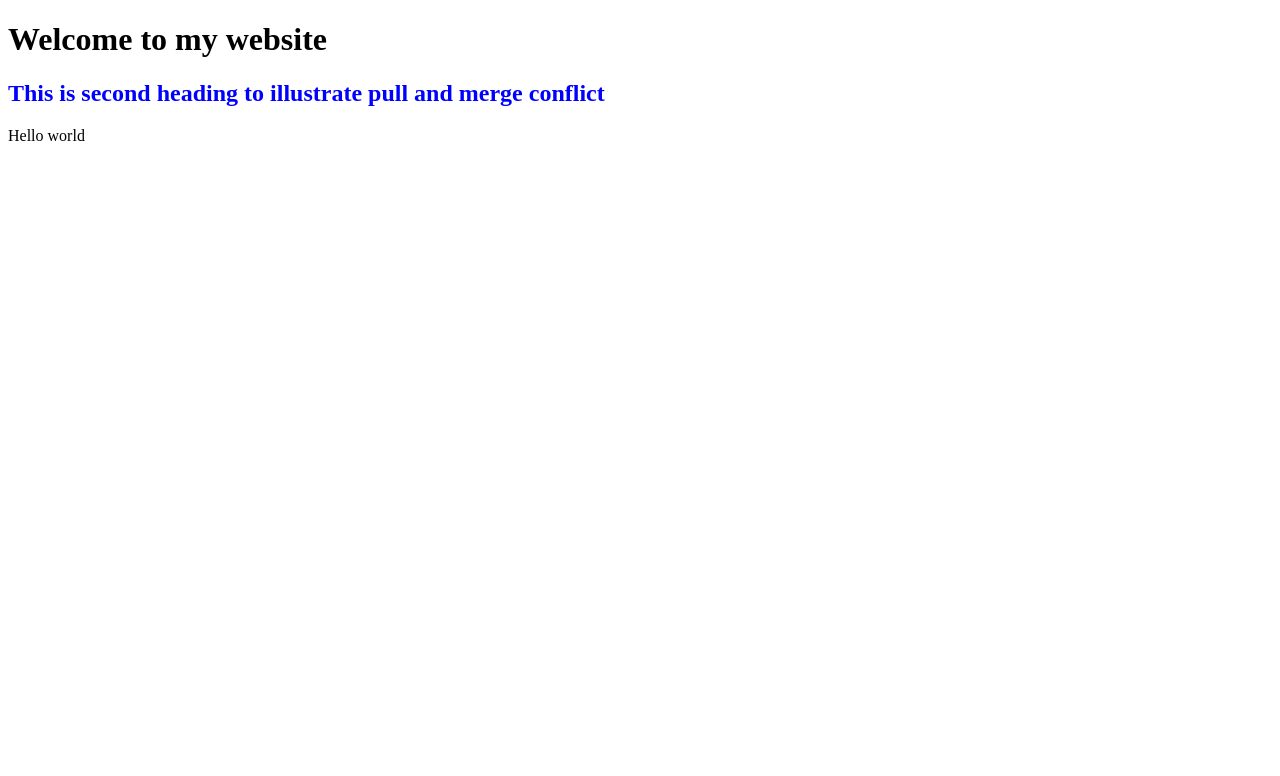
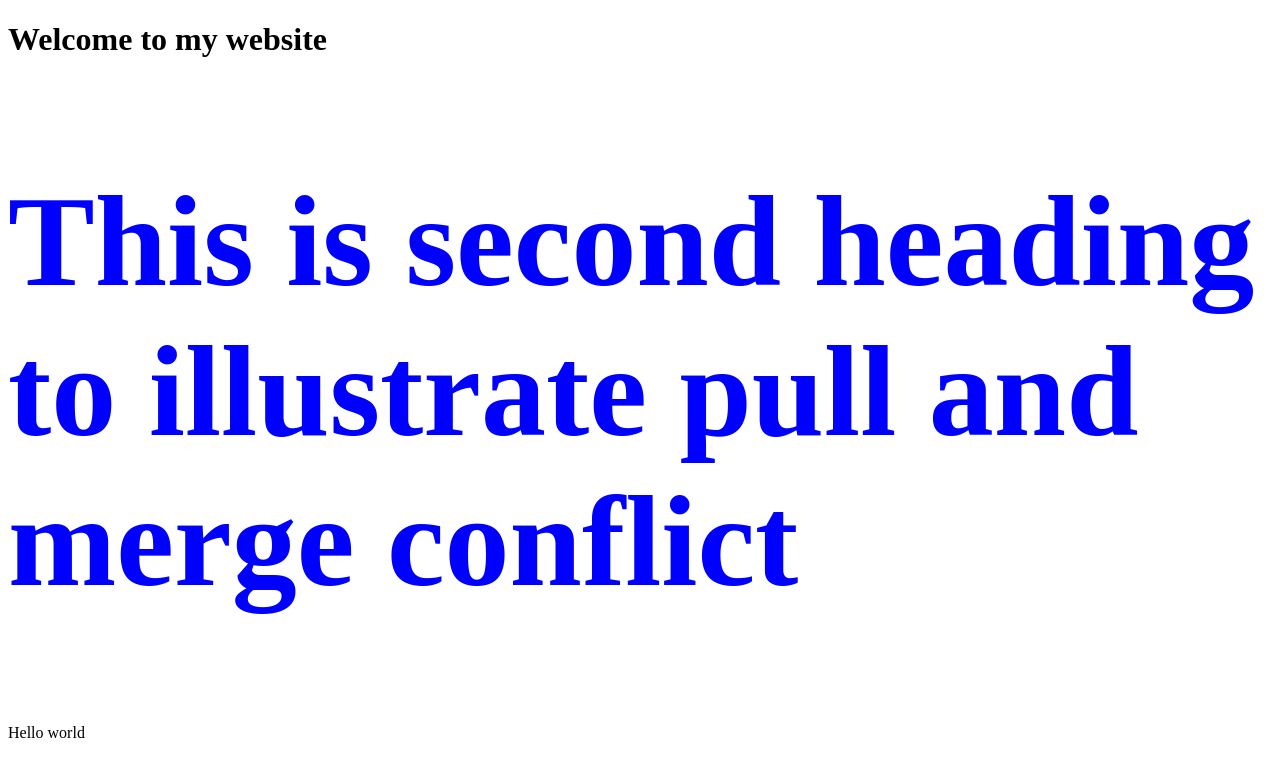
Before and after one commit to manish-290/python_web, a plain HTML site: page index.html in a window 1280 px wide. Drawn offline with Linux system fonts and the light colour scheme.

Commit message:
Added index.html to style branch

```diff
--- a/index.html
+++ b/index.html
@@ -4,11 +4,17 @@
     <meta charset="UTF-8">
     <meta name="viewport" content="width=device-width, initial-scale=1.0">
     <title>web python</title>
+    <style>
+        h2{
+            color:blue;
+            font-size: 130px;
+        }
+    </style>
 </head>
 <body>
     <h1>Welcome to my website</h1>
 
-    <h2 style="color:blue">This is second heading to illustrate pull and merge conflict</h2>
+    <h2 >This is second heading to illustrate pull and merge conflict</h2>
 
     Hello world
 </body>
```
